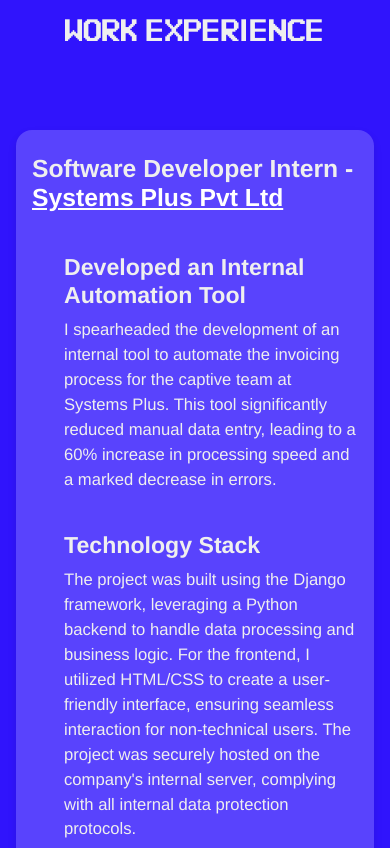
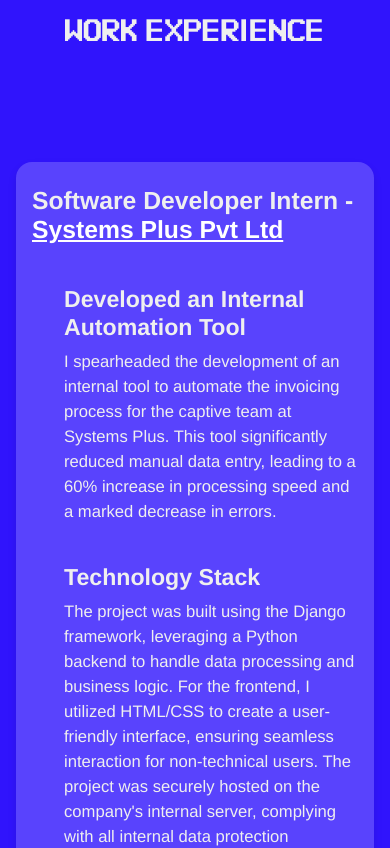
Before and after one commit to prateek-balani/personal-website, a React (Create React App) app: page / in a window 390 px wide. Shown: the part 2520-3368 px from the top of the page. Built offline with nearby package versions, Linux system fonts and the light colour scheme.

Commit message:
moree css changes

```diff
--- a/src/App.css
+++ b/src/App.css
@@ -125,7 +125,7 @@
 
 .home-container {
   /* margin-top: 10rem; */
-  margin-bottom: 15rem;
+  margin-bottom: 23em;
   padding-top: 10rem;
 
 }
@@ -154,7 +154,7 @@
 
   border-radius: 8px;
   box-shadow: 4px 5px 10px rgba(0, 0, 0, 0.2);
-  margin: 5em 0.3em 5em 0.3em;
+  margin: 5em 0.3em 10em 0.3em;
   transition: 0.3s;
   box-sizing: border-box;
   padding: 8px;
@@ -201,7 +201,7 @@
 .work-container {
   float: bottom;
   background: rgba(255, 255, 255, 0.2);
-  margin: 1em 5em 2em 5em;
+  margin: 7em 5em 2em 5em;
   box-shadow: 0 4px 8px rgba(0, 0, 0, 0.1);
   border-radius: 1rem;
   padding: 1em 2em;
@@ -336,6 +336,7 @@
   column-gap: 0.5em;
   row-gap: 0.5em;
   padding: 0 11rem;
+  margin-top: 5em;
 
 
 
@@ -660,7 +661,7 @@
     background: rgba(255, 255, 255, 0.2);
     border-radius: 8px;
     box-shadow: 4px 5px 10px rgba(0, 0, 0, 0.2);
-    margin: 2em 0.5em 2em 0.5em;
+    margin: 5em 0.5em 2em 0.5em;
     padding: 1em;
   }
 
@@ -715,7 +716,7 @@
 
   .work-container {
     background: rgba(255, 255, 255, 0.2);
-    margin: 5em 1em 5em 1em;
+    margin: 7em 1em 10em 1em;
     padding: 1.5em 1em;
     box-shadow: 0 4px 8px rgba(0, 0, 0, 0.1);
     border-radius: 1rem;
@@ -779,6 +780,7 @@
     grid-template-columns: 1fr;
     grid-template-rows: auto;
     padding: 0 1em;
+    margin-top: 5em;
   }
 
   .project {
```
